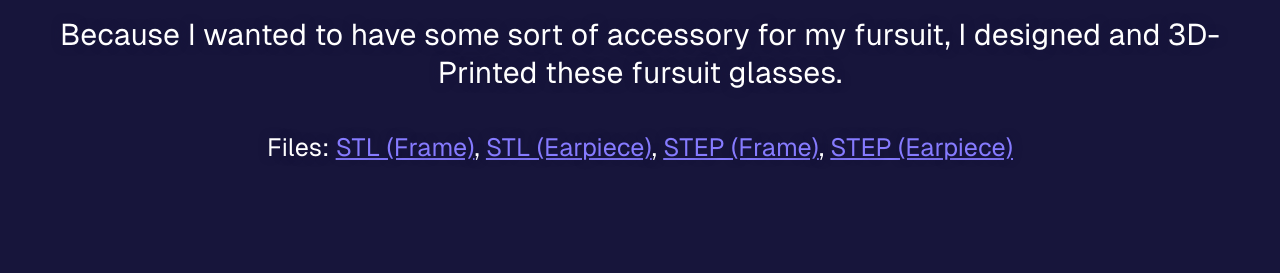
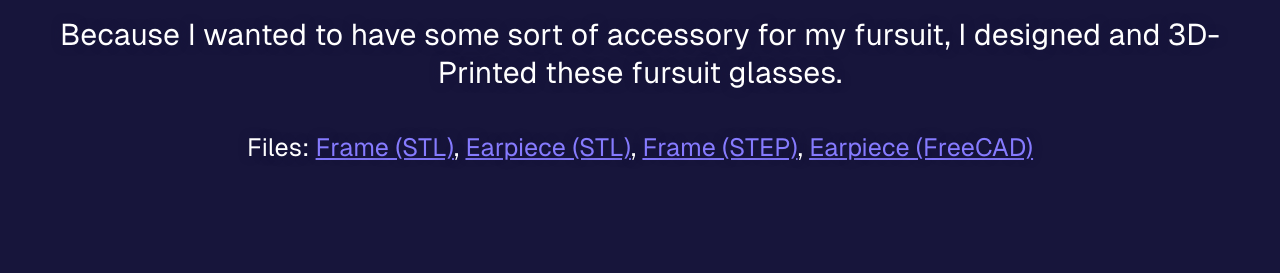
Before and after one commit to OliverBleen/oliverbleen.net, a PHP site: page /projects/fursuit-glasses in a window 1280 px wide. Shown: the part 454-727 px from the top of the page. Run offline with PHP 8.4, Linux system fonts and the light colour scheme.

Commit message:
Add V2 of fursuit glasses earpiece

```diff
--- a/index.php
+++ b/index.php
@@ -71,7 +71,7 @@
 
     <!-- Footer -->
     <div class="footer">
-      <p>Website v1.8.1</p>
+      <p>Website v1.8.2</p>
     </div>
 
 
--- a/projects/fursuit-glasses/index.php
+++ b/projects/fursuit-glasses/index.php
@@ -50,10 +50,10 @@
         <img src="files/render_glasses.png"></img>
         <p>Because I wanted to have some sort of accessory for my fursuit, I designed and 3D-Printed these fursuit glasses.</p>
         <p class="link-container sidenote">Files:
-          <a href="files/fursuit_glasses_frame.stl">STL (Frame)</a>,
-          <a href="files/fursuit_glasses_earpiece.stl">STL (Earpiece)</a>,
-          <a href="files/fursuit_glasses_frame.stp">STEP (Frame)</a>,
-          <a href="files/fursuit_glasses_earpiece.stp">STEP (Earpiece)</a></p>
+          <a href="files/fursuit_glasses_frame.stl">Frame (STL)</a>,
+          <a href="files/fursuit_glasses_earpiece_v2.stl">Earpiece (STL)</a>,
+          <a href="files/fursuit_glasses_frame.stp">Frame (STEP)</a>,
+          <a href="files/fursuit_glasses_earpiece_v2.FCStd">Earpiece (FreeCAD)</a></p>
       </div>
     </div>
 
```
Also changed, not shown: 4 other files.
